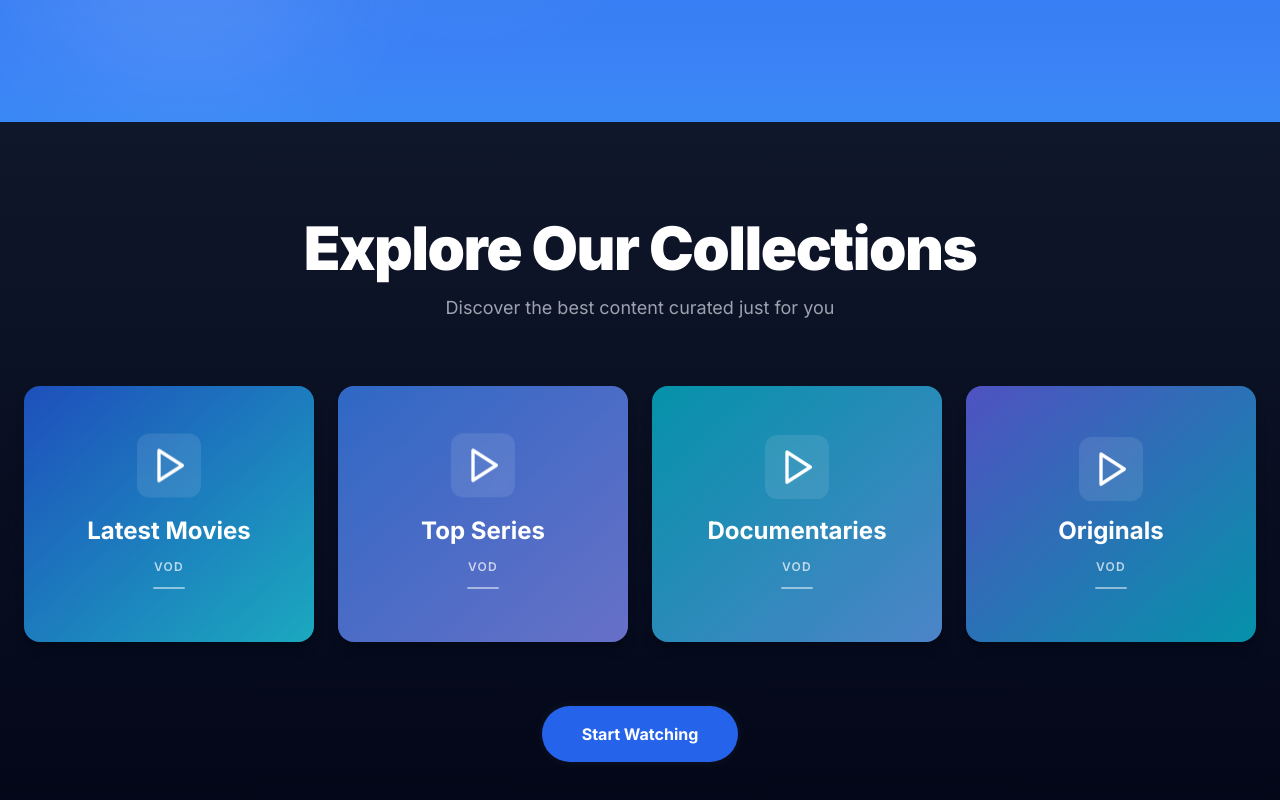
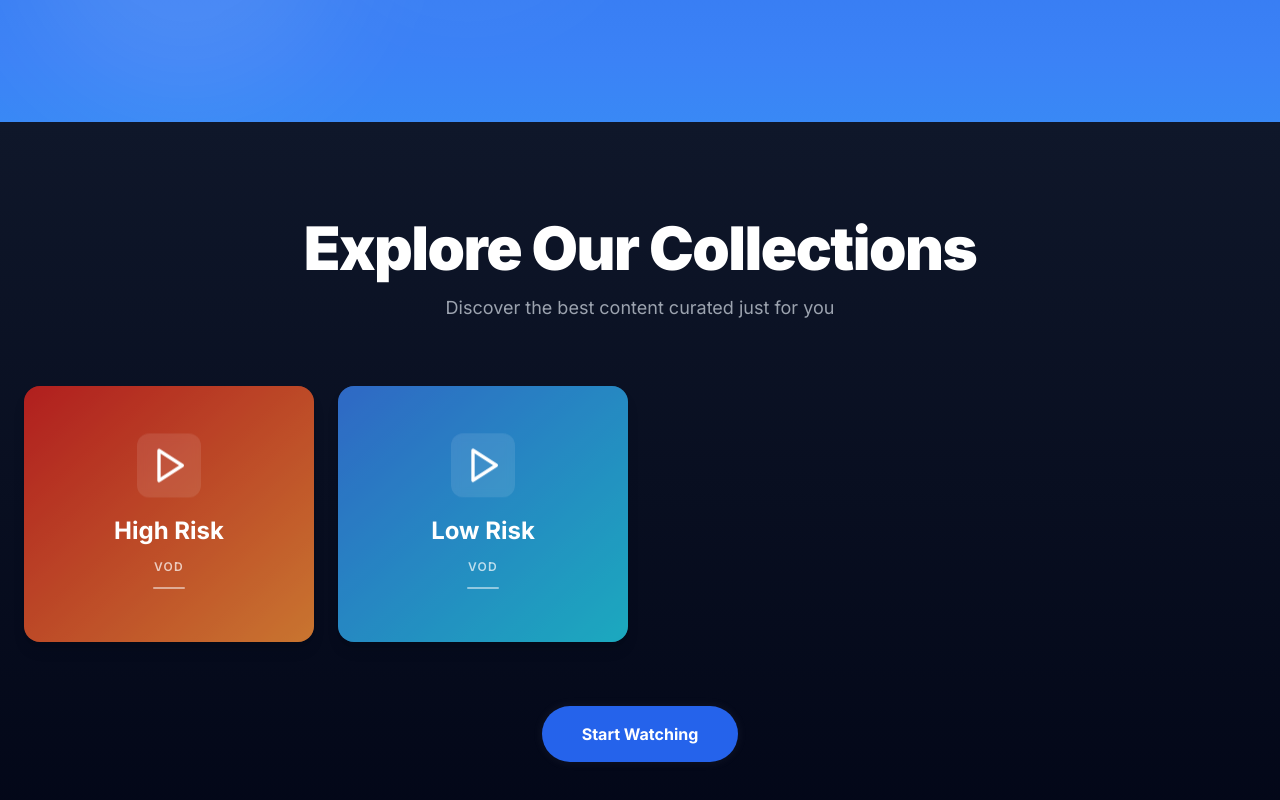
Before and after one commit to akashzeen-art/nServe.Service, a React (Vite) app: page /vod in a window 1280 px wide. Shown: the part 739-1539 px from the top of the page. Built offline with nearby package versions, Linux system fonts and the light colour scheme.

Commit message:
Update: ScrollToTop on route change, Nutra shows only PlayTonight & Ameora, VOD shows only High Risk & Low Risk

```diff
--- a/src/App.tsx
+++ b/src/App.tsx
@@ -1,13 +1,23 @@
-import { BrowserRouter, Routes, Route } from "react-router-dom";
+import { BrowserRouter, Routes, Route, useLocation } from "react-router-dom";
+import { useEffect } from "react";
 import Index from "./pages/Index";
 import VOD from "./pages/VOD";
 import IGaming from "./pages/IGaming";
 import Nutra from "./pages/Nutra";
 import NotFound from "./pages/NotFound";
 
+function ScrollToTop() {
+  const { pathname } = useLocation();
+  useEffect(() => {
+    window.scrollTo({ top: 0, behavior: "instant" });
+  }, [pathname]);
+  return null;
+}
+
 export default function App() {
   return (
     <BrowserRouter>
+      <ScrollToTop />
       <Routes>
         <Route path="/" element={<Index />} />
         <Route path="/vod" element={<VOD />} />
--- a/src/pages/Nutra.tsx
+++ b/src/pages/Nutra.tsx
@@ -6,8 +6,6 @@ import ThumbnailGrid from "@/components/ThumbnailGrid";
 const thumbnails = [
   { id: "nu-1", title: "PlayTonight", label: "Nutra", gradient: "from-green-600 to-teal-400", Icon: Leaf },
   { id: "nu-2", title: "Ameora", label: "Nutra", gradient: "from-emerald-600 to-green-400", Icon: Leaf },
-  { id: "nu-3", title: "Wellness Plans", label: "Nutra", gradient: "from-teal-600 to-emerald-400", Icon: Leaf },
-  { id: "nu-4", title: "Health Products", label: "Nutra", gradient: "from-green-500 to-cyan-400", Icon: Leaf },
 ];
 
 export default function Nutra() {
--- a/src/pages/VOD.tsx
+++ b/src/pages/VOD.tsx
@@ -4,10 +4,8 @@ import HeroSection from "@/components/HeroSection";
 import ThumbnailGrid from "@/components/ThumbnailGrid";
 
 const thumbnails = [
-  { id: "vod-1", title: "Latest Movies", label: "VOD", gradient: "from-blue-600 to-cyan-400", Icon: Play },
-  { id: "vod-2", title: "Top Series", label: "VOD", gradient: "from-blue-500 to-indigo-400", Icon: Play },
-  { id: "vod-3", title: "Documentaries", label: "VOD", gradient: "from-cyan-500 to-blue-400", Icon: Play },
-  { id: "vod-4", title: "Originals", label: "VOD", gradient: "from-indigo-500 to-cyan-500", Icon: Play },
+  { id: "vod-1", title: "High Risk", label: "VOD", gradient: "from-red-600 to-orange-400", Icon: Play },
+  { id: "vod-2", title: "Low Risk", label: "VOD", gradient: "from-blue-500 to-cyan-400", Icon: Play },
 ];
 
 export default function VOD() {
```
